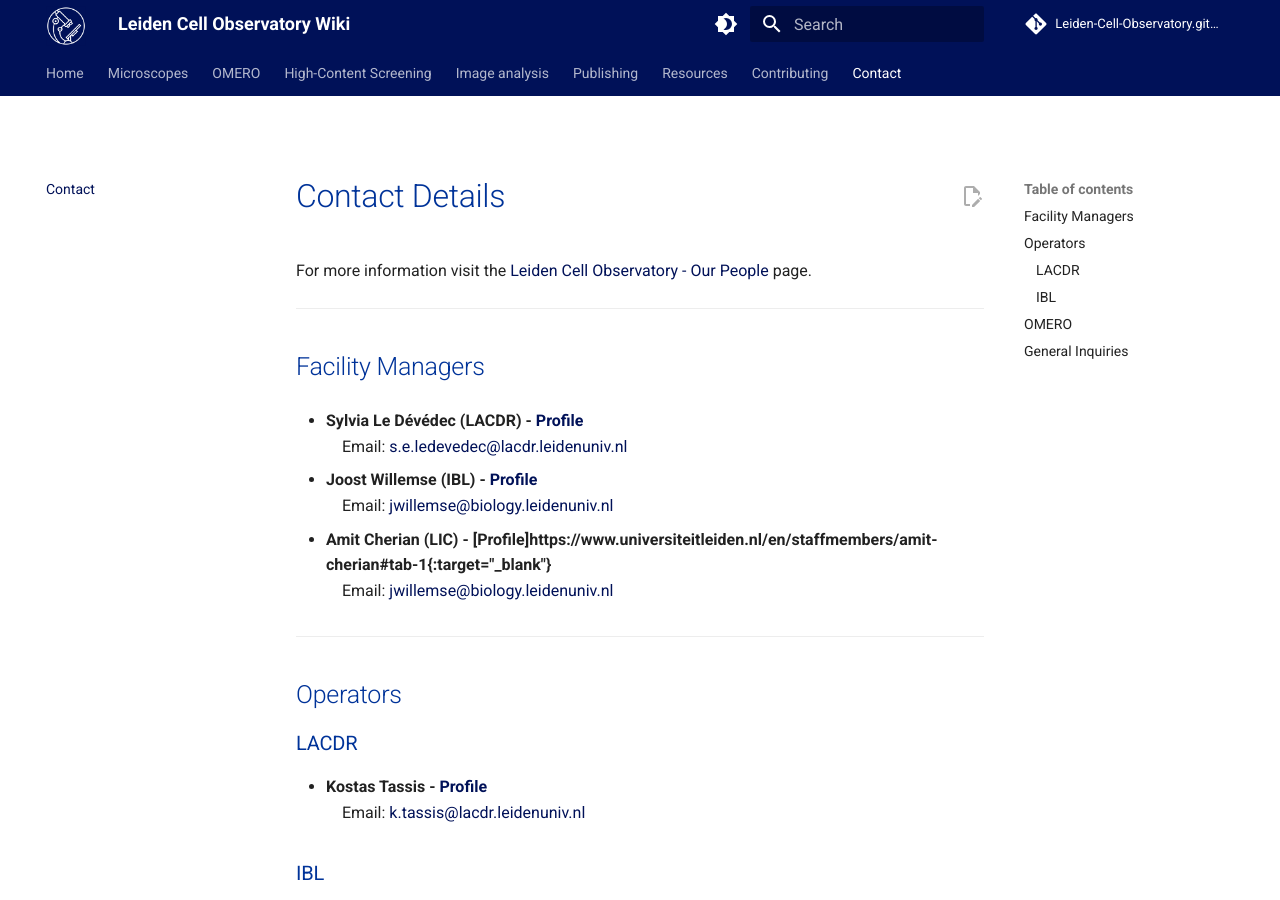
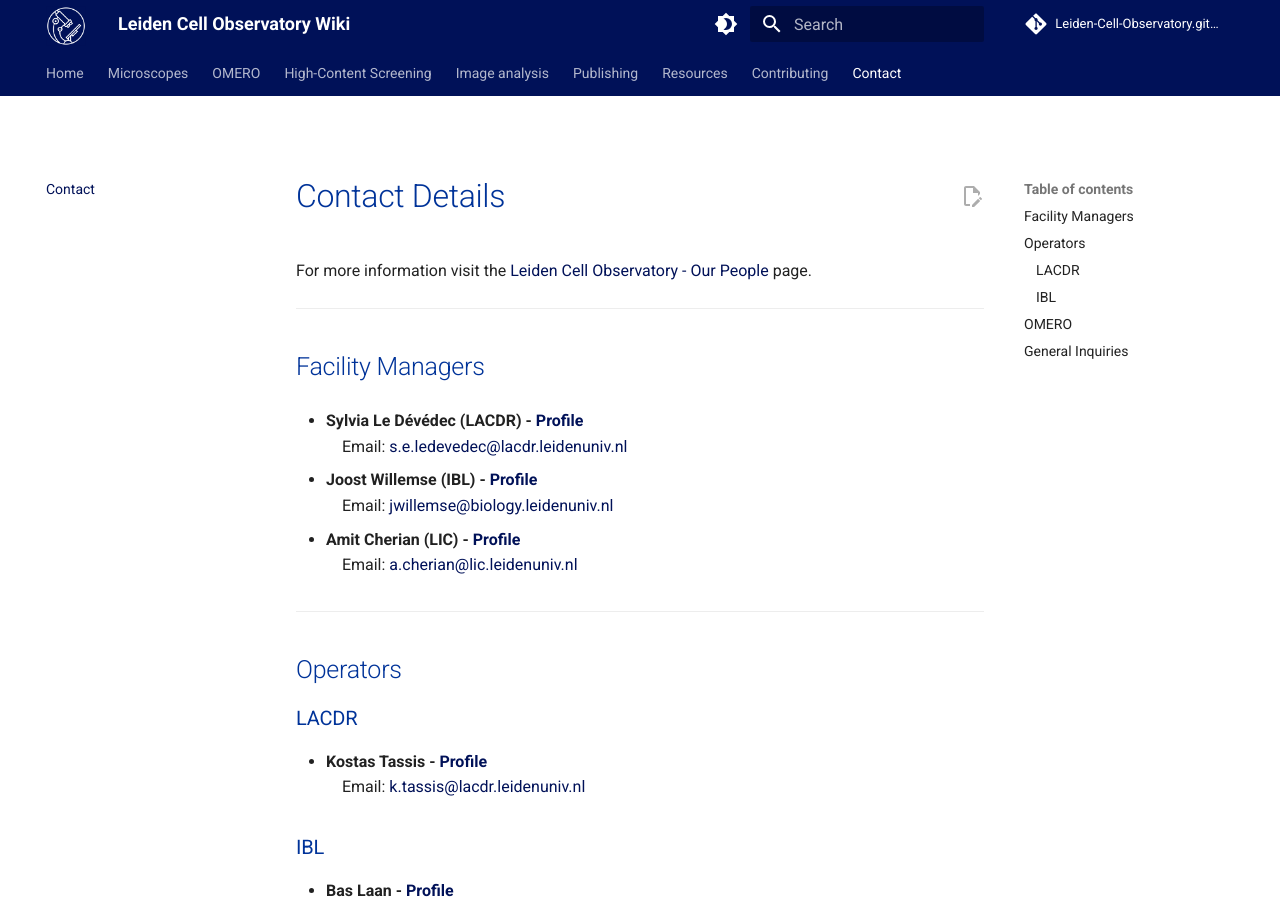
Before and after one commit to Leiden-Cell-Observatory/Leiden-Cell-Observatory.github.io, an MkDocs documentation site: the page built from docs/contact.md, in a window 1280 px wide and 900 px high. Built offline with MkDocs 1.6.1 and Material for MkDocs 9.7.7, drawn with Linux system fonts in a browser that asks for light colours; comment, search, counter and statistics services are not loaded.

Commit message:
Update contact.md

```diff
--- a/docs/contact.md
+++ b/docs/contact.md
@@ -22,8 +22,8 @@
 - **Joost Willemse (IBL) - [Profile](https://www.universiteitleiden.nl/en/staffmembers/joost-willemse#tab-1){:target="_blank"}**
     &nbsp;&nbsp;&nbsp;&nbsp;Email: [jwillemse@biology.leidenuniv.nl](mailto:jwillemse@biology.leidenuniv.nl)
 
-- **Amit Cherian (LIC) - [Profile]https://www.universiteitleiden.nl/en/staffmembers/amit-cherian#tab-1{:target="_blank"}**
-    &nbsp;&nbsp;&nbsp;&nbsp;Email: [jwillemse@biology.leidenuniv.nl](mailto:a.cherian@lic.leidenuniv.nl)
+- **Amit Cherian (LIC) - [Profile](https://www.universiteitleiden.nl/en/staffmembers/amit-cherian#tab-1){:target="_blank"}**
+    &nbsp;&nbsp;&nbsp;&nbsp;Email: [a.cherian@lic.leidenuniv.nl](mailto:a.cherian@lic.leidenuniv.nl)
 
 ---
 
```
